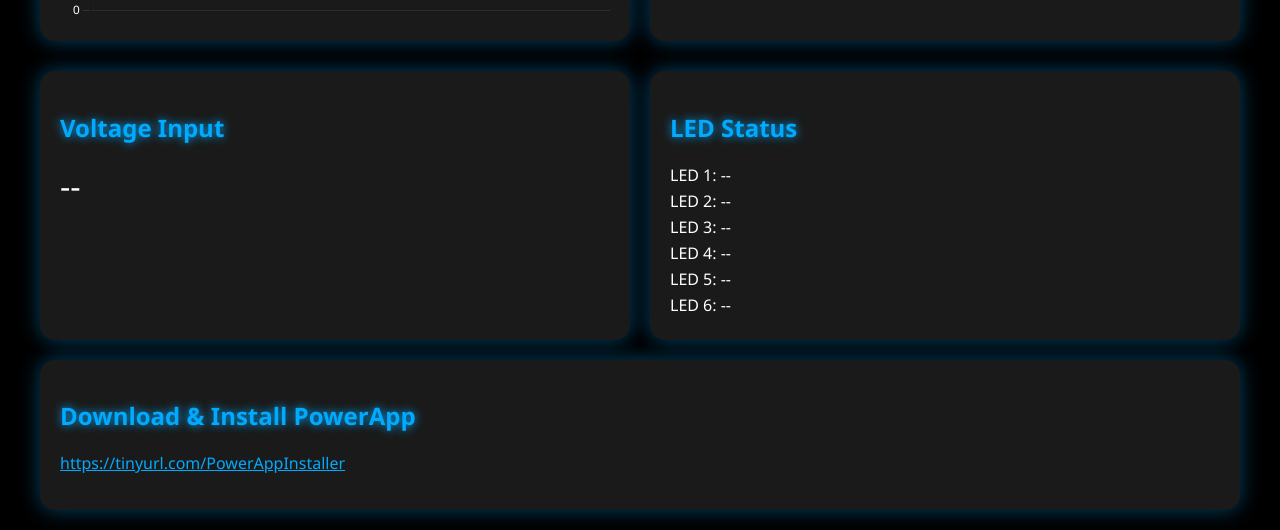
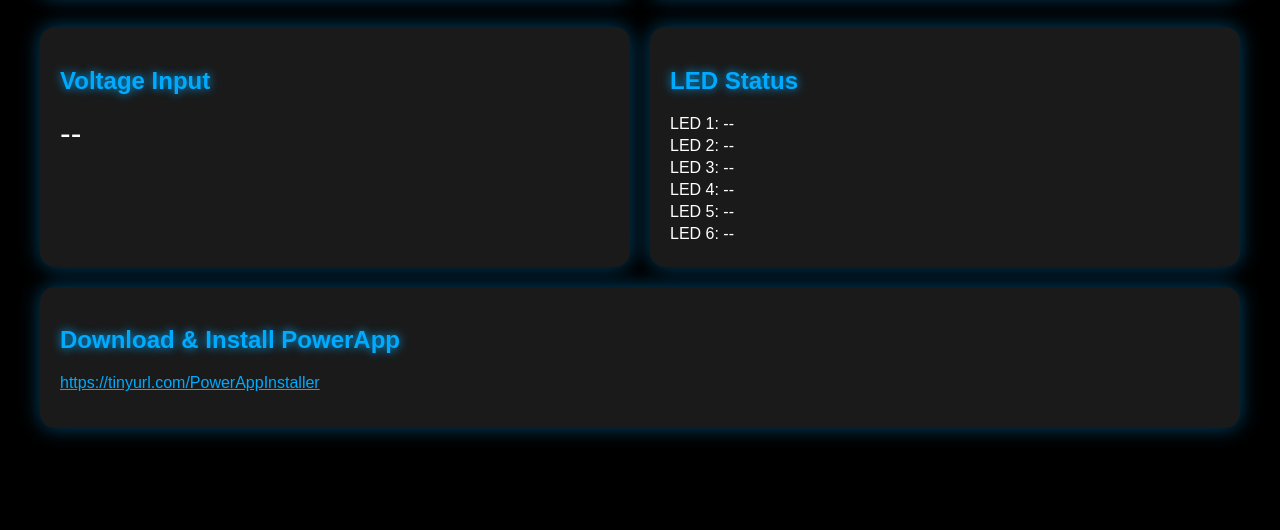
Before and after one commit to Wrygh/PowerApp_Dashboard, a website: page public/index.html in a window 1280 px wide. Shown: the part 779-1309 px from the top of the page. After the commit the page ends 1227 px from the top, so only its background shows below. Drawn offline with nearby package versions, Linux system fonts and the light colour scheme; no server answers.

Commit message:
Update style.css

```diff
--- a/public/style.css
+++ b/public/style.css
@@ -1,7 +1,7 @@
 /* General */
 body {
   margin: 0;
-  font-family: 'Segoe UI', sans-serif;
+  font-family: 'Poppins', sans-serif;
   background-color: #000;
   color: #fff;
 }
```
